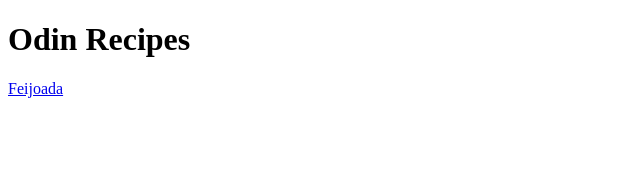
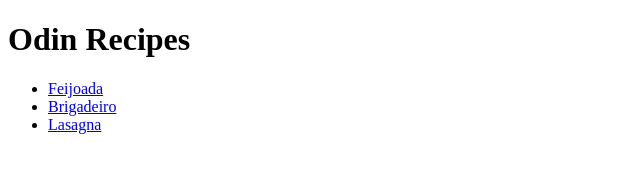
Before and after one commit to sklarow/odin-recipes, a plain HTML site: page index.html in a window 1280 px wide. Shown: the whole page, without its empty margins (0-640 px from the left). Drawn offline with Linux system fonts and the light colour scheme.

Commit message:
Add recipe links to index.html

```diff
--- a/index.html
+++ b/index.html
@@ -6,6 +6,11 @@
 </head>
 <body>
     <h1>Odin Recipes</h1>
-    <a href="recipes/feijoada.html">Feijoada</a>
+    <ul>
+        <li><a href="recipes/feijoada.html">Feijoada</a></li>
+        <li><a href="recipes/brigadeiro.html">Brigadeiro</a></li>
+        <li><a href="recipes/lasagna.html">Lasagna</a></li>
+    </ul>
+
 </body>
 </html>
```
